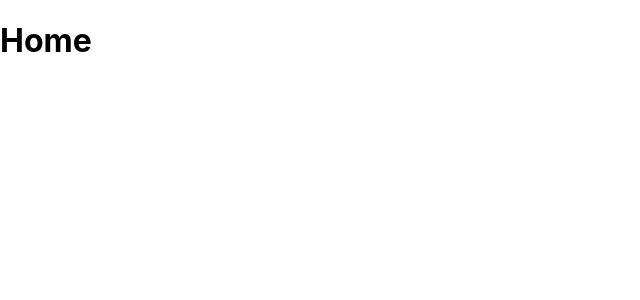
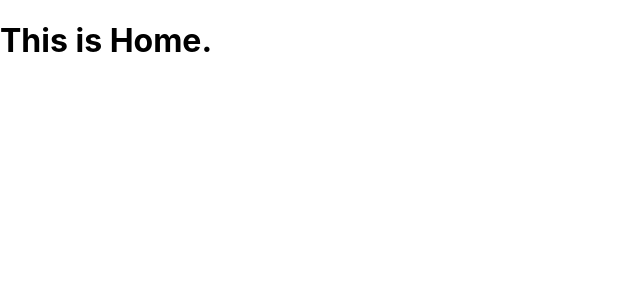
Before and after one commit to slo27/journal-thoughts-project, a React (Create React App) app in the folder client/: page / in a window 1280 px wide. Shown: the top 300 px of the page, without its empty margins (0-640 px from the left). Built offline with nearby package versions, Linux system fonts and the light colour scheme.

Commit message:
added to home to push

```diff
--- a/client/src/Home.js
+++ b/client/src/Home.js
@@ -1,7 +1,7 @@
 function Home() {
     return (
         <div>
-            <h1>Home</h1>
+            <h1>This is Home.</h1>
         </div>
     )
 }
```
